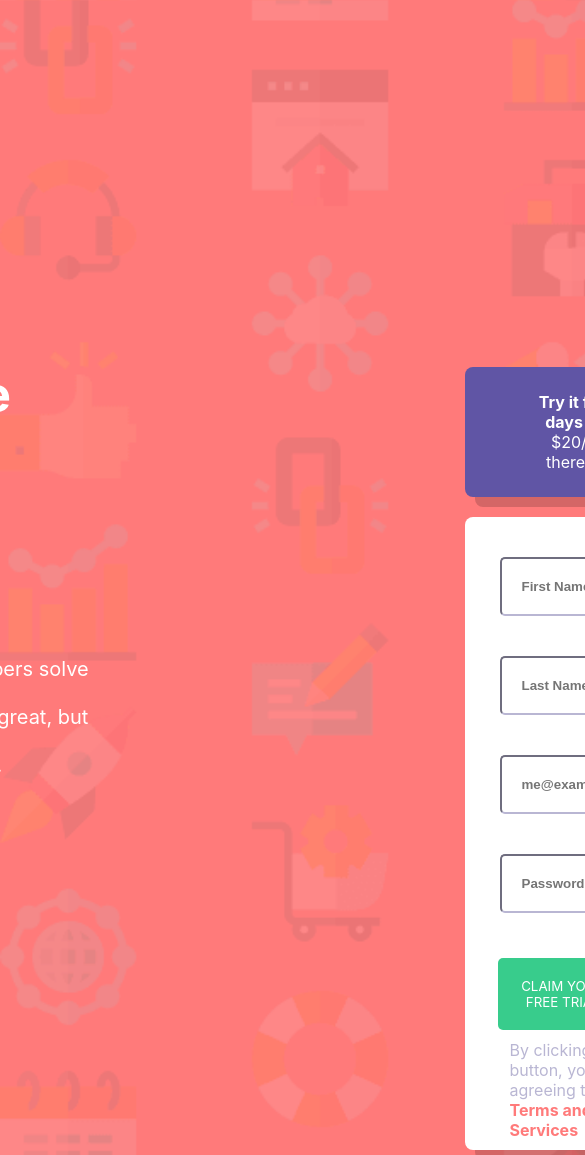
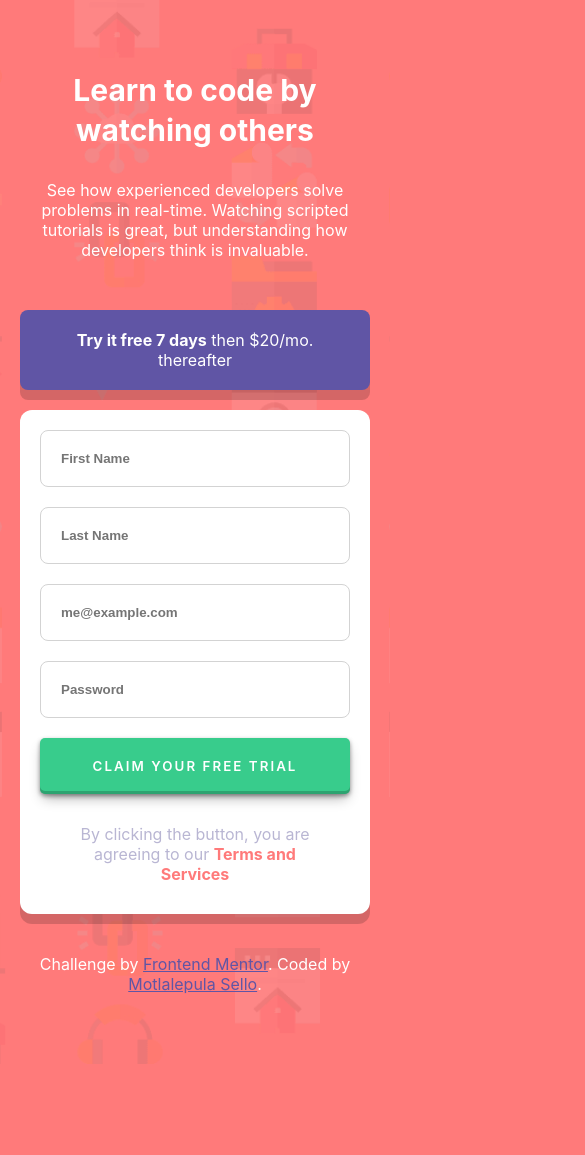
Before and after one commit to Motlakz/signup-form, a plain HTML site: page index.html in a window 390 px wide. Shown: the top 1155 px of the page, 585 px wide, since content can reach past the window. After the commit the page ends 1064 px from the top, so only its background shows below. Drawn offline with Linux system fonts and the light colour scheme; a script that the page names is missing.

Commit message:
update responsiveness

```diff
--- a/index.html
+++ b/index.html
@@ -5,25 +5,26 @@
   <meta charset="UTF-8">
   <meta name="viewport" content="width=device-width, initial-scale=1.0">
   <link rel="icon" type="image/png" sizes="32x32" href="./images/favicon-32x32.png">
-  <link rel="stylesheet" href="style.css">
-
+  <link rel="stylesheet" href="./style.css">
   <title>Frontend Mentor | Intro component with sign up form</title>
 </head>
 
 <body>
+  <main class="container">
+    <article>
+    <h1>Learn to code by watching others</h1>
 
-  <h1>Learn to code by<br /> watching others</h1>
+    <p>See how experienced developers solve problems in real-time.
+      Watching scripted tutorials is great, but understanding how
+      developers think is invaluable.</p>
+  </article>
 
-  <p>See how experienced developers solve problems in real-time.<br />
-    Watching scripted tutorials is great, but understanding how <br />
-    developers think is invaluable.</p>
+  <section>
+    <header class="form-header">
+      <p><b>Try it free 7 days</b> then $20/mo. thereafter</p>
+    </header>
+
     <form>
-    <div class="container">
-      <div class="block">
-        <text><b>Try it free 7 days</b> then $20/mo. thereafter</text>
-      </div>
-      <div class="border">
-        <br />
           <input type="text" name="name" id="firstname" class="form-creation" placeholder="First Name" required />
           <br />
           <input type="text" name="name" id="lastname" class="form-creation" placeholder="Last Name" required />
@@ -34,11 +35,11 @@
           <br />
           <button type="submit">CLAIM YOUR FREE TRIAL</button>
           <br />
-        <text class="bottom-text">By clicking the button, you are agreeing to our <strong>Terms and
-            Services</strong></text>
-      </div>
-    </div>
+          <p class="bottom-text">By clicking the button, you are agreeing to our <strong>Terms and
+              Services</strong></p>
     </form>
+  </section>
+  </main>
   <footer>
     <p class="attribution">
       Challenge by <a href="https://www.frontendmentor.io?ref=challenge" target="_blank">Frontend Mentor</a>.
--- a/style.css
+++ b/style.css
@@ -1,112 +1,145 @@
+* {
+    box-sizing: border-box;
+    margin: 0;
+    padding: 0;
+}
 body {
-    width: 100vw;
-    min-height: 100vh;
+    display: flex;
+    flex-direction: column;
     background-image: url("./images/bg-intro-desktop.png");
     background-color: hsl(0, 100%, 74%);
     background-size: cover;
+    background-position: center;
     font-family: -apple-system, BlinkMacSystemFont, 'Segoe UI', Roboto, Oxygen, Ubuntu, Cantarell, 'Open Sans', 'Helvetica Neue', sans-serif;
     color: #fff;
 }
+.container {
+    display: flex;
+    align-items: center;
+    justify-content: space-around;
+    padding: 50px 0;
+}
+article {
+    margin-left: 30px;
+    width: 500px;
+}
+article h1 {
+    font-size: 40px;
+    line-height: 40px;
+}
+article p {
+    margin-top: 30px;
+}
+section {
+    margin: 50px;
+}
 
 form {
+    border-radius: 12px;
     display: grid;
-    justify-content: center;
-    width: 100%;
-    position: relative;
-    left: 380px;
-    bottom: 100px;
+    box-shadow: 0 10px rgba(0, 0, 0, 0.17);
+}
+.form-header {
+    background: hsl(248, 32%, 49%);
+    border-radius: 8px;
+    box-shadow: 0 10px rgba(0, 0, 0, 0.17);
+    margin: 20px 0;
+    text-align: center;
+    height: 80px;
+}
+.form-header p {
+    padding: 25px;
+}
+form, input {
+    background: #fff;
+    padding: 20px;
+}
+form input {
+    border: 1px solid lightgray;
+    outline: none;
+    border-radius: 8px;
+}
+::-webkit-input-placeholder {
+    font-weight: 600;
+}
+form input:focus {
+    border: 1px solid hsl(248, 32%, 49%);
 }
 
-.block {
-    background: hsl(248, 32%, 49%);
-    border-radius: 8px;
-    box-shadow: 10px 10px rgba(0, 0, 0, 0.17);
-    padding: 25px 60px;
-    margin: 20px 0;
-    text-align: center;
-    width: 30vw;
-}
-
-.border {
-    background: #fff;
-    width: 38vw;
-    border-radius: 8px;
-    height: 75vh;
-    box-shadow: 10px 10px rgba(0, 0, 0, 0.17);
-}
-
-input {
-    position: relative;
-    left: 15px;
-    width: 80%;
-    padding: 20px;
-    margin: 20px;
-    border-radius: 5px;
-    font-weight: 700;
-    border-color: hsl(246, 25%, 77%);
-}
-
-input:hover {
-    border-color: hsl(248, 32%, 49%);
-}
-
-button {
+form button {
     background: hsl(154, 59%, 51%);
     color: #fff;
     font-family: -apple-system, BlinkMacSystemFont, 'Segoe UI', Roboto, Oxygen, Ubuntu, Cantarell, 'Open Sans', 'Helvetica Neue', sans-serif;
-    position: relative;
-    left: 8px;
-    width: 88%;
     padding: 20px;
-    margin: 25px;
     border-radius: 5px;
-    border: hsl(246, 25%, 77%)
+    border: hsl(246, 25%, 77%);
+    box-shadow: rgba(0, 0, 0, 0.4) 0px 2px 4px, rgba(0, 0, 0, 0.3) 0px 7px 13px -3px, rgba(0, 0, 0, 0.2) 0px -3px 0px inset;
+    font-weight: 600;
+    letter-spacing: 0.128rem;
 }
 
-.bottom-text {
+form p {
     color: hsl(246, 25%, 77%);
     text-align: center;
-    position: relative;
-    left: 45px;
-    bottom: 15px;
-    width: 50px;
+    padding: 10px 50px;
 }
 
 strong {
     color: hsl(0, 100%, 74%);
 }
-
-p,
-h1 {
-
-    display: flex;
-    justify-content: center;
-    position: relative;
-    top: 420px;
-    right: 320px;
+footer {
+    text-align: center;
+    padding: 20px;
 }
 
-p {
-    font-size: 20px;
-    position: relative;
-    top: 350px;
-    right: 290px;
+footer a {
+    color: hsl(248, 32%, 49%);
 }
 
-h1 {
-    word-spacing: 10px;
-    font-size: 50px;
-    position: relative;
-    top: 330px;
-    right: 350px;
+@media screen and (max-width: 768px) {
+    body {
+        background-image: url("./images/bg-intro-mobile.png");
+        flex-direction: column;
+        margin: 50px 0;
+    }
+    .container {
+        flex-direction: column;
+        padding: 20px;
+    }
+    article {
+        padding: 30px;
+        text-align: center;
+        margin-left: 0;
+        width: auto;
+    }
+    article h1 {
+        font-size: 30px;
+        margin: 0 30px;
+    }
+    article p {
+        margin: 30px 10px;
+        width: auto;
+    }
+    section {
+        margin: 0 auto;
+    }
+
 }
-
-.attribution {
-    text-align: center;
-}
-
-@media screen and (max-width: 1440px) {
-    .border {
-        height: 75vh;
+@media screen and (max-width: 475px) {
+    .form-header p {
+        padding: 20px 50px;
+    }
+    article {
+        margin-left: 0;
+        padding: 0;
+    }
+    article h1 {
+        margin: 0 10px;
+    }
+    article p {
+        width: auto;
+    }
+    form p {
+        padding: 10px 20px;
     }
 }
```
Also changed, not shown: 1 other file. Lines whose indentation alone changed are shown as unchanged.
